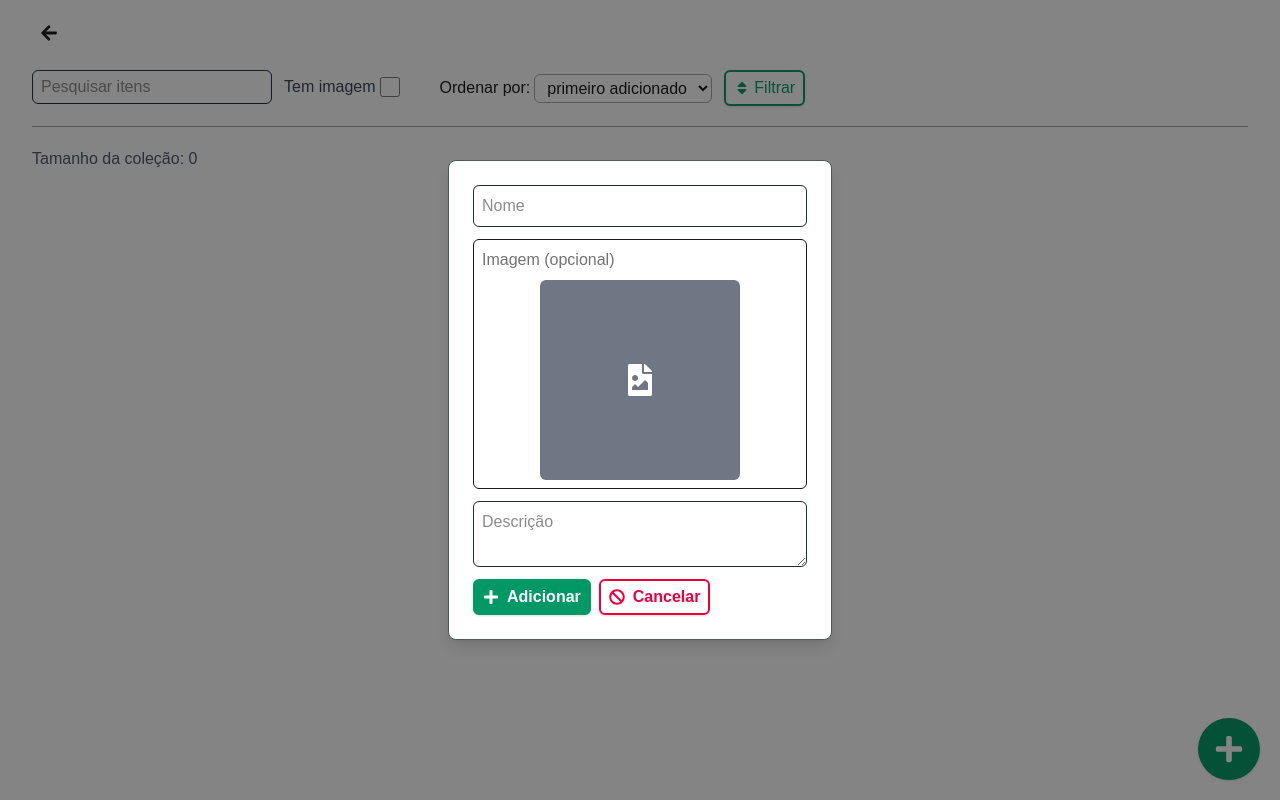
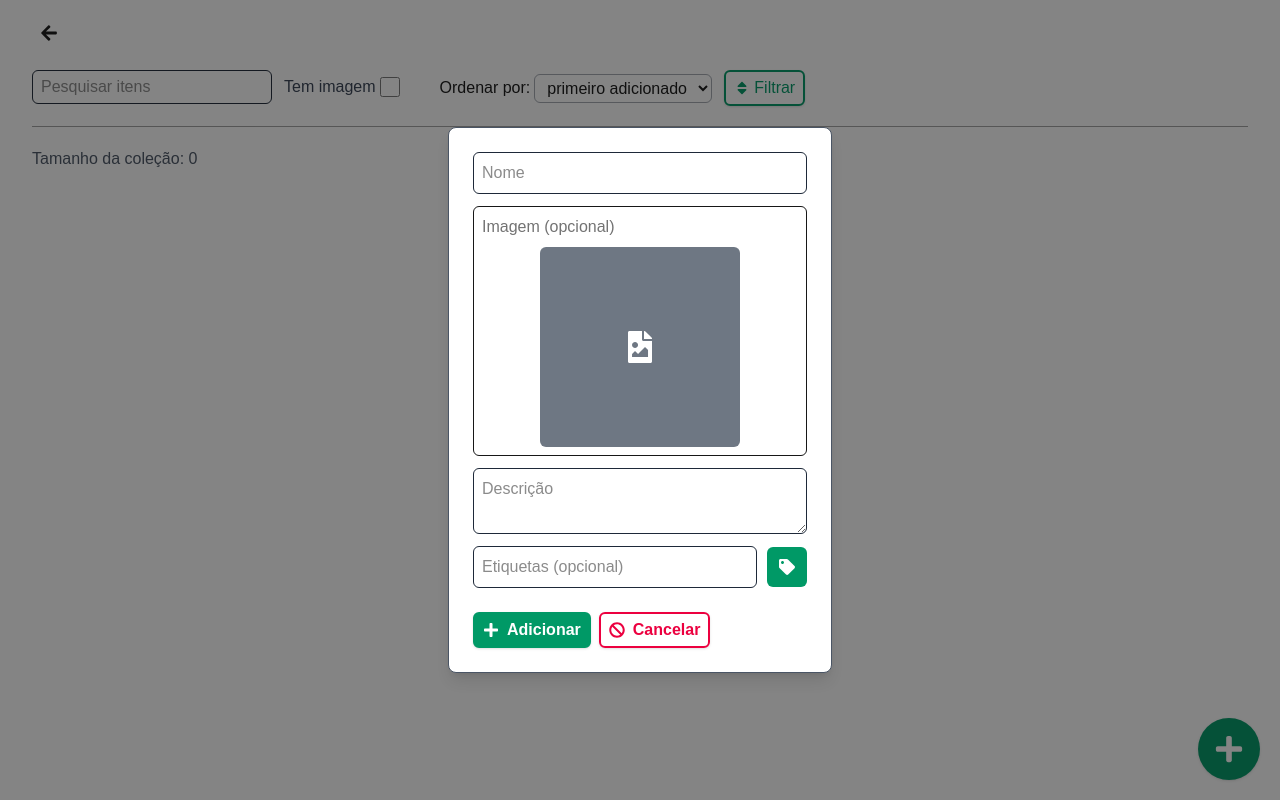
Before and after one commit to gab-souza-martins/digital-collection, a Next.js app: page /colecao/1 in a window 1280 px wide. Both pictures are taken after a click on the button "Adicionar". Built offline with nearby package versions, Linux system fonts and the light colour scheme.

Commit message:
AddForm.tsx agora permite o usuário adicionar etiquetas, e removê-las também

```diff
--- a/src/app/Components/AddForm.tsx
+++ b/src/app/Components/AddForm.tsx
@@ -1,17 +1,49 @@
 "use client";
 import React from "react";
 import Image from "next/image";
-import { FaPlus, FaFileImage } from "react-icons/fa";
+import { FaPlus, FaFileImage, FaTag } from "react-icons/fa";
 import CancelBtn from "./Botões/CancelBtn";
+import Tag from "../Types/TagType";
+import { v4 as uuidv4 } from "uuid";
+import TagComponent from "./TagComponent";
 
 interface AddFormProps {
-   onAdd: (title: string, description: string, image?: string) => void;
+   onAdd: (
+      title: string,
+      description: string,
+      tags: Tag[],
+      image?: string
+   ) => void;
    closeForm: () => void;
 }
 
 const AddForm: React.FC<AddFormProps> = ({ onAdd, closeForm }) => {
    const [name, setName] = React.useState<string>("");
    const [description, setDescription] = React.useState<string>("");
+
+   const [tagInput, setTagInput] = React.useState<string>("");
+   const [itemTags, setItemTags] = React.useState<Tag[]>([]);
+   const addTag = (
+      e:
+         | React.MouseEvent<HTMLButtonElement>
+         | React.KeyboardEvent<HTMLInputElement>
+   ) => {
+      e.preventDefault();
+
+      if (!tagInput.trim()) {
+         return;
+      } else {
+         setItemTags((prev) => [
+            ...prev,
+            { id: uuidv4(), name: tagInput.trim() },
+         ]);
+         setTagInput("");
+      }
+   };
+   const filterTag = (index: string) => {
+      const newTags = itemTags.filter((t) => t.id !== index);
+      setItemTags(newTags);
+   };
 
    const fileToBase64 = (e: React.ChangeEvent<HTMLInputElement>) => {
       e.preventDefault();
@@ -36,7 +68,7 @@ const AddForm: React.FC<AddFormProps> = ({ onAdd, closeForm }) => {
       e.preventDefault();
 
       if (name.trim() && description.trim()) {
-         onAdd(name, description, imageBase64);
+         onAdd(name, description, itemTags, imageBase64);
          closeForm();
       } else {
          setError(true);
@@ -104,6 +136,38 @@ const AddForm: React.FC<AddFormProps> = ({ onAdd, closeForm }) => {
                   placeholder="Descrição"
                />
 
+               <div className="flex items-center justify-between gap-2 w-1/1">
+                  <input
+                     onChange={(e) => setTagInput(e.target.value)}
+                     onKeyDown={(e) =>
+                        e.key === "Enter" && (e.preventDefault(), addTag(e))
+                     }
+                     type="text"
+                     className="border border-gray-800 rounded-md p-2 min-w-78/100 sm:min-w-85/100"
+                     value={tagInput}
+                     placeholder="Etiquetas (opcional)"
+                  />
+
+                  <button
+                     onClick={addTag}
+                     className="cursor-pointer p-3 rounded-md bg-emerald-600 text-white
+                                hover:bg-emerald-700 active:bg-emerald-800 transition duration-75 ease-in-out"
+                  >
+                     <FaTag />
+                  </button>
+               </div>
+
+               <div className="flex items-center flex-wrap gap-2">
+                  {itemTags.map((t) => (
+                     <TagComponent
+                        key={t.id}
+                        id={t.id}
+                        name={t.name}
+                        removeTag={filterTag}
+                     />
+                  ))}
+               </div>
+
                {error && (
                   <p className="text-sm text-rose-700">
                      Preencha todos os campos obrigatórios.
--- a/src/app/colecao/[collectionId]/page.tsx
+++ b/src/app/colecao/[collectionId]/page.tsx
@@ -13,6 +13,7 @@ import Link from "next/link";
 import { FaArrowLeft } from "react-icons/fa";
 import Item from "@/app/Types/ItemType";
 import Collection from "@/app/Types/CollectionType";
+import Tag from "@/app/Types/TagType";
 
 const CollectionPage = () => {
    const params = useParams();
@@ -66,6 +67,7 @@ const CollectionPage = () => {
    const handleAddItem = (
       title: string,
       description: string,
+      tags: Tag[],
       image?: string
    ) => {
       const newItems = [
@@ -74,16 +76,12 @@ const CollectionPage = () => {
             id: uuidv4(),
             title,
             description,
+            tags,
             image,
             dateAdded: `Adicionado
             em ${new Date().toLocaleDateString("pt-BR")}
             às ${new Date().toLocaleTimeString("pt-BR")}`,
             isFav: false,
-            tags: [
-               { id: uuidv4(), name: "sólido" },
-               { id: uuidv4(), name: "escuro" },
-               { id: uuidv4(), name: "formatos padrões" },
-            ],
          },
       ];
       setAllItems(newItems);
```
